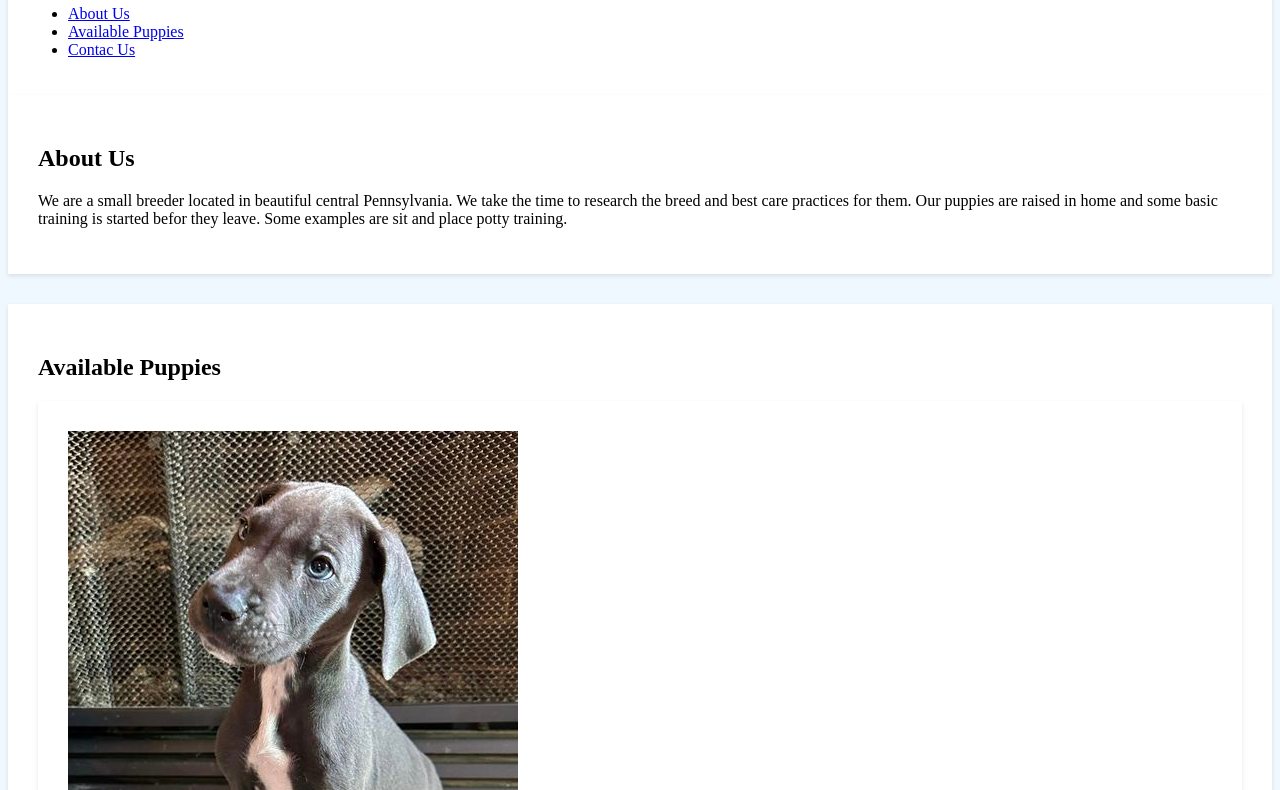
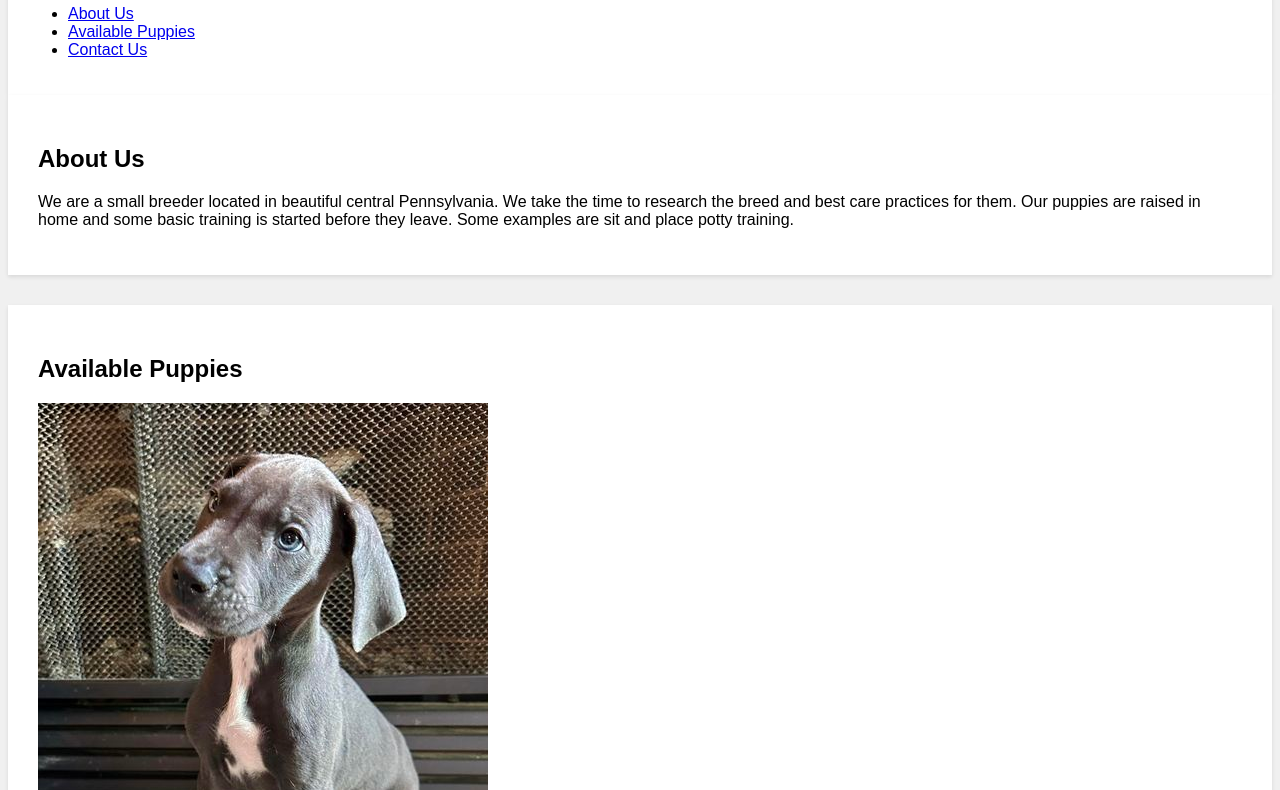
Before and after one commit to SpicingUpLifesDanes/spicinguplifesdanes.github.io, a plain HTML site: page SpicingUpLifeDanes.html in a window 1280 px wide. Shown: the part 109-899 px from the top of the page. Drawn offline with Linux system fonts and the light colour scheme.

Commit message:
Update SpicingUpLifeDanes.html

```diff
--- a/SpicingUpLifeDanes.html
+++ b/SpicingUpLifeDanes.html
@@ -6,7 +6,8 @@
     <title>Spicing Up Life's Danes</title>
     <style>
         body {
-    background-color: #f0f8ff;
+            background-color: #f0f0f0;
+            font-family: Arial, sans-serif;
         }
 
         header {
@@ -16,7 +17,6 @@ header {
         }
 
         h1 {
-    font-family: 'Arial', sans-serif;
             font-size: 36px;
             color: #333;
             text-align: center;
@@ -43,7 +43,6 @@ button {
         button:hover {
             background-color: #ff6b00;
         }
-        /* Add your CSS styles here */
     </style>
 </head>
 <body>
@@ -53,26 +52,23 @@ button:hover {
             <ul>
                 <li><a href="#about">About Us</a></li>
                 <li><a href="#puppies">Available Puppies</a></li>
-                <li><a href="#contact">Contac Us</a></li>
+                <li><a href="#contact">Contact Us</a></li>
             </ul>
         </nav>
     </header>
     <main>
         <section id="about">
             <h2>About Us</h2>
-            <p>We are a small breeder located in beautiful central Pennsylvania. We take the time to research the breed and best care practices for them. Our puppies are raised in home and some basic training is started befor they leave. Some examples are sit and place potty training.</p>
+            <p>We are a small breeder located in beautiful central Pennsylvania. We take the time to research the breed and best care practices for them. Our puppies are raised in home and some basic training is started before they leave. Some examples are sit and place potty training.</p>
         </section>
         <section id="puppies">
             <h2>Available Puppies</h2>
-		<section id="puppies">
             <div class="puppy">
                 <img src="Bruno1.jpg" alt="Bruno">
                 <h3>Bruno</h3>
                 <p>We don’t talk about Bruno…. But we really do. This boy is so smart and he truly just wants attention and love. He’s done amazing with his place potty training and sit training… and those eyes! He’s a beautiful boy!</p>
             </div>
             <!-- Repeat the above structure for each puppy -->
-</section>
-            <!-- Display information about available puppies here -->
         </section>
         <section id="contact">
             <h2>Contact Us</h2>
```
Lines whose indentation alone changed are shown as unchanged.
